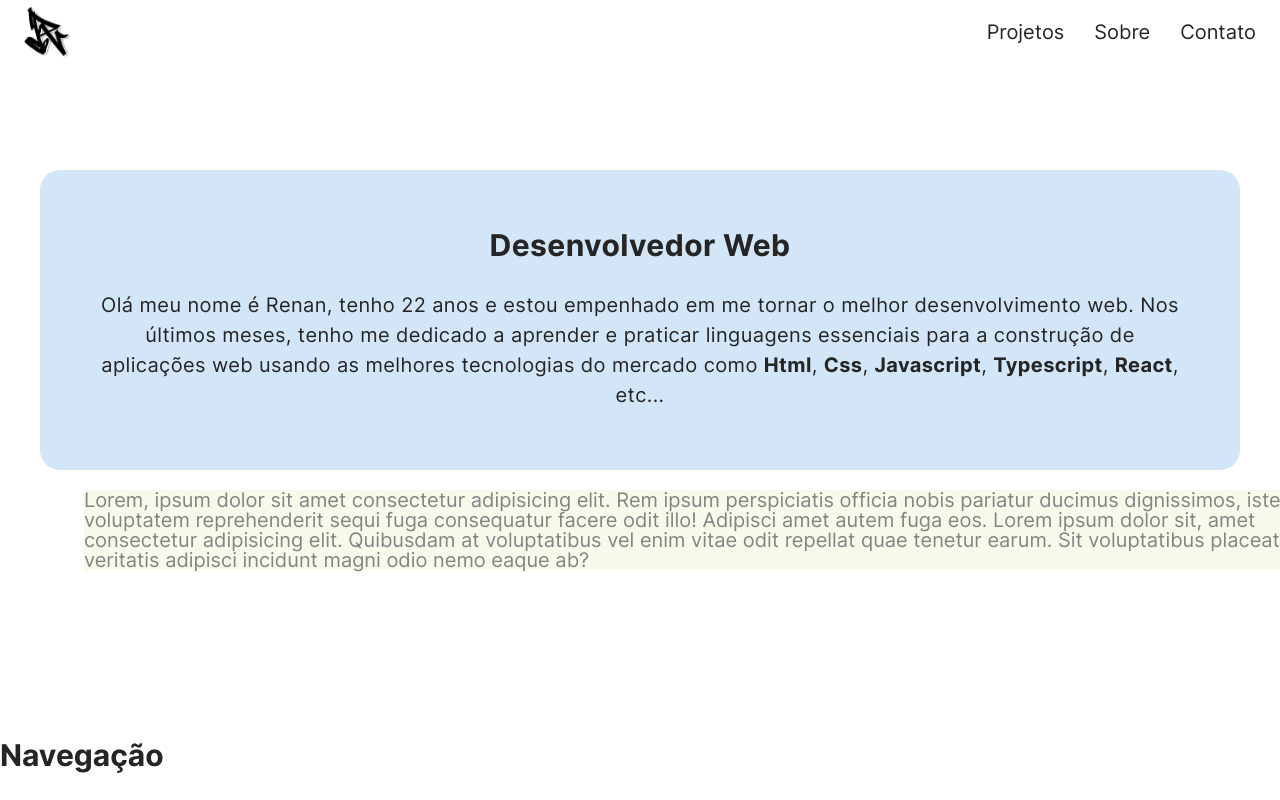
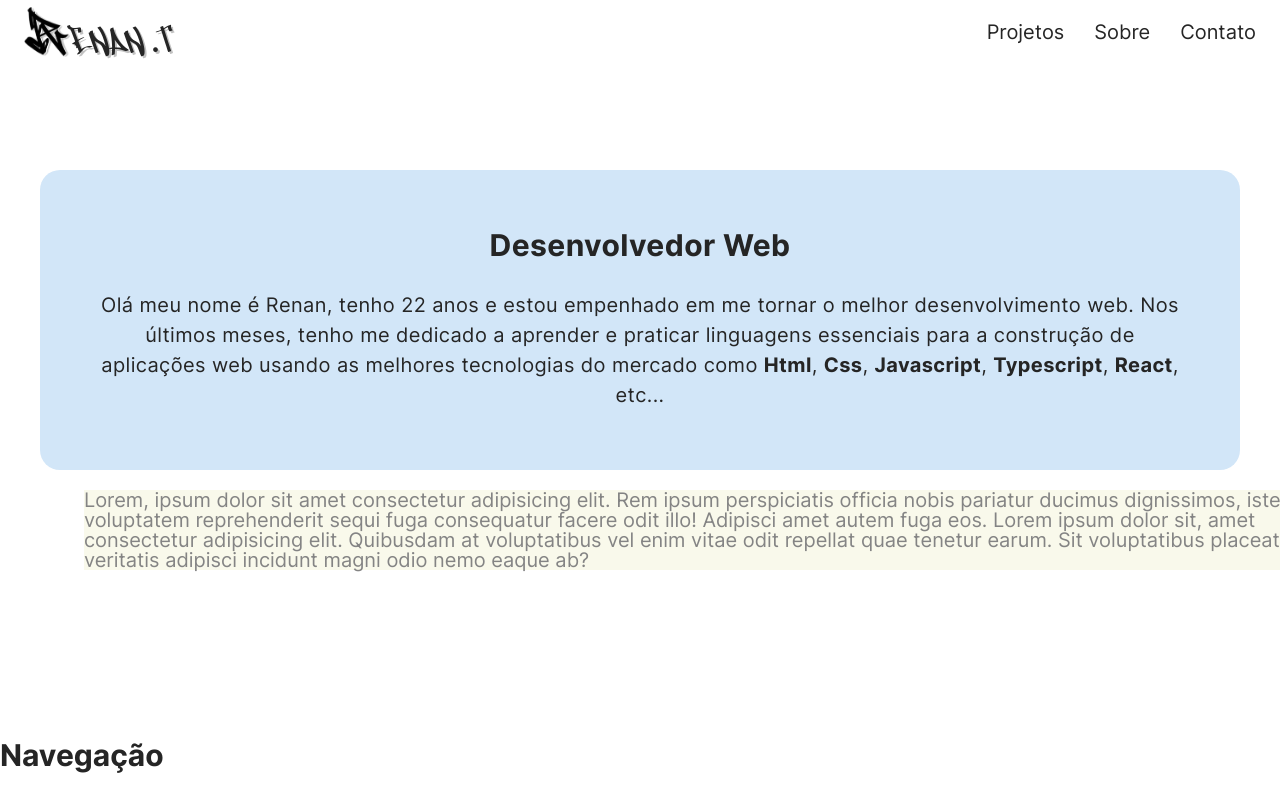
Before and after one commit to vulgo-rnt/portfolio, a React (Vite) app: page / in a window 1280 px wide. Built offline with nearby package versions, Linux system fonts and the light colour scheme.

Commit message:
fix: refactor

```diff
--- a/src/components/Logo/index.tsx
+++ b/src/components/Logo/index.tsx
@@ -1,6 +1,7 @@
 import styled from "@emotion/styled";
 import letter from "../../assets/letter.png";
 import { useNavigate } from "react-router-dom";
+import useScreenSize from "../../hooks/useScreenSize";
 
 const ContanierLogo = styled.div`
   img {
@@ -16,7 +17,8 @@ const ContanierLogo = styled.div`
   cursor: pointer;
 `;
 
-export default function Logo({ width }: { width: number }) {
+export default function Logo() {
+  const { width } = useScreenSize();
   const navigate = useNavigate();
 
   const handleClick = () => {
--- a/src/components/Nav/index.tsx
+++ b/src/components/Nav/index.tsx
@@ -1,8 +1,10 @@
+import useScreenSize from "../../hooks/useScreenSize";
 import BurgerMenu from "../BurgerMenu";
 import InLineMenu from "../InLineMenu";
 
-export default function Nav({ width }: { width: number }) {
+export default function Nav() {
   const navItems = ["Projetos", "Sobre", "Contato"];
+  const { width } = useScreenSize();
 
   if (width < 500) {
     return <BurgerMenu navItems={navItems} />;
--- a/src/components/SectionAnimated/index.tsx
+++ b/src/components/SectionAnimated/index.tsx
@@ -2,7 +2,7 @@ import styled from "@emotion/styled";
 import { ReactElement } from "react";
 
 interface PropsComponent {
-  children: string | ReactElement;
+  children: string | ReactElement | ReactElement[];
   direction: "left" | "right";
 }
 
--- a/src/styles/globalStyles.tsx
+++ b/src/styles/globalStyles.tsx
@@ -2,6 +2,7 @@ import { css } from "@emotion/react";
 
 const global = css`
   :root {
+    --color-text-default: #252525;
     --bg-card-primary: #d2e6f8;
     --bg-card-secondary: yellow;
   }
```
